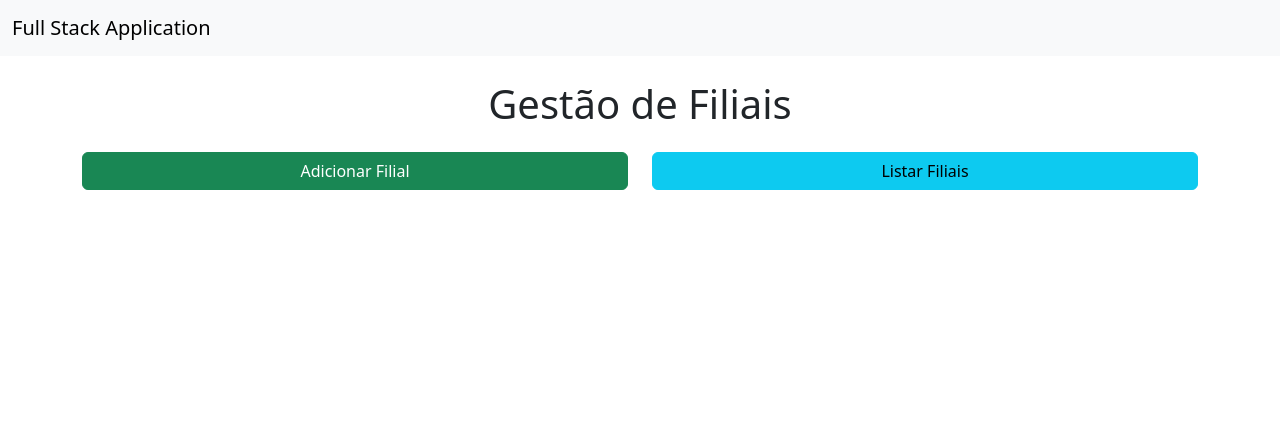
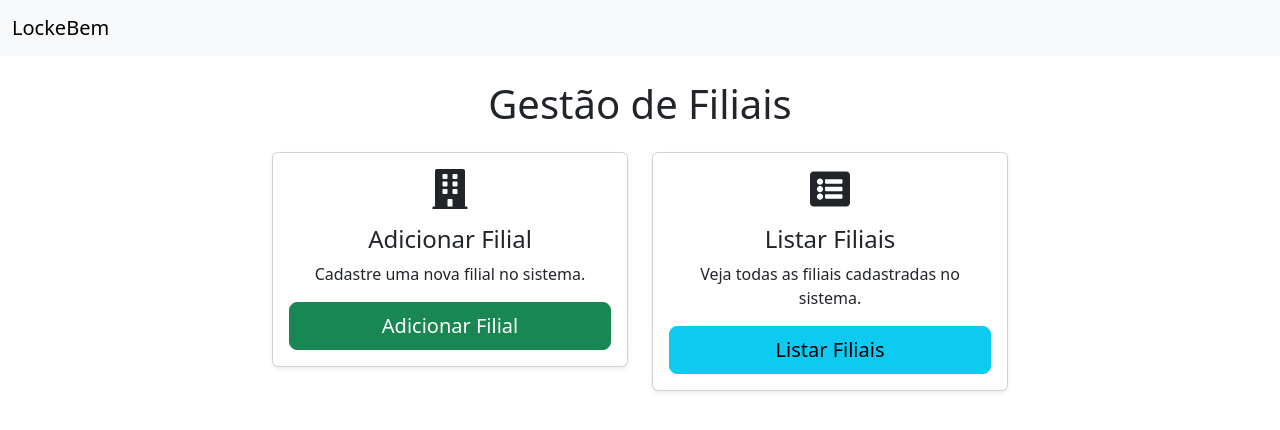
Before and after one commit to Malucoimbr/LockeBemFront, a React (Create React App) app: page /filiais in a window 1280 px wide. Shown: the top 430 px of the page. Built offline with nearby package versions, Linux system fonts and the light colour scheme.

Commit message:
fix: layout dos carros | clientes | filiais

```diff
--- a/package.json
+++ b/package.json
@@ -10,6 +10,7 @@
     "bootstrap": "^5.3.3",
     "react": "^18.3.1",
     "react-dom": "^18.3.1",
+    "react-icons": "^5.3.0",
     "react-router-dom": "^6.27.0",
     "react-scripts": "5.0.1",
     "web-vitals": "^2.1.4"
--- a/src/layout/NavBar.js
+++ b/src/layout/NavBar.js
@@ -25,7 +25,7 @@ export default function NavBar() {
     <div>
       <nav className="navbar navbar-expand-lg bg-body-tertiary">
         <div className="container-fluid">
-          <a className="navbar-brand" href="#">Full Stack Application</a>
+          <a className="navbar-brand" href="#">LockeBem</a>
           <button className="navbar-toggler" type="button" data-bs-toggle="collapse" data-bs-target="#navbarSupportedContent" aria-controls="navbarSupportedContent" aria-expanded="false" aria-label="Toggle navigation">
             <span className="navbar-toggler-icon"></span>
           </button>
--- a/src/pages/Cars.js
+++ b/src/pages/Cars.js
@@ -1,20 +1,31 @@
-// src/pages/Cars.js
 import React from 'react';
 import { Link } from 'react-router-dom';
+import { FaCar, FaListAlt } from 'react-icons/fa';
 
 export default function Cars() {
   return (
-    <div className="container">
+    <div className="container min-vh-100 d-flex flex-column">
       <h1 className="text-center my-4">Gestão de Carros</h1>
-      <div className="row">
-        <div className="col-md-6">
-          <div className="d-grid gap-2">
-            <Link to="/addcar" className="btn btn-success">Adicionar Carro</Link>
+
+      <div className="row justify-content-center">
+        <div className="col-md-4 mb-4">
+          <div className="card shadow-sm">
+            <div className="card-body text-center">
+              <FaCar size={40} className="mb-3" />
+              <h4>Adicionar Carro</h4>
+              <p>Cadastre um novo carro no sistema.</p>
+              <Link to="/addcar" className="btn btn-success btn-lg w-100">Adicionar Carro</Link>
+            </div>
           </div>
         </div>
-        <div className="col-md-6">
-          <div className="d-grid gap-2">
-            <Link to="/listcars" className="btn btn-info">Listar Carros</Link>
+        <div className="col-md-4 mb-4">
+          <div className="card shadow-sm">
+            <div className="card-body text-center">
+              <FaListAlt size={40} className="mb-3" />
+              <h4>Listar Carros</h4>
+              <p>Veja todos os carros cadastrados no sistema.</p>
+              <Link to="/listcars" className="btn btn-info btn-lg w-100">Listar Carros</Link>
+            </div>
           </div>
         </div>
       </div>
--- a/src/pages/Filiais.js
+++ b/src/pages/Filiais.js
@@ -1,20 +1,31 @@
-// src/pages/Filiais.js
 import React from 'react';
 import { Link } from 'react-router-dom';
+import { FaBuilding, FaListAlt } from 'react-icons/fa';
 
 export default function Filiais() {
   return (
-    <div className="container">
+    <div className="container min-vh-100 d-flex flex-column">
       <h1 className="text-center my-4">Gestão de Filiais</h1>
-      <div className="row">
-        <div className="col-md-6">
-          <div className="d-grid gap-2">
-            <Link to="/addfilial" className="btn btn-success">Adicionar Filial</Link>
+
+      <div className="row justify-content-center">
+        <div className="col-md-4 mb-4">
+          <div className="card shadow-sm">
+            <div className="card-body text-center">
+              <FaBuilding size={40} className="mb-3" />
+              <h4>Adicionar Filial</h4>
+              <p>Cadastre uma nova filial no sistema.</p>
+              <Link to="/addfilial" className="btn btn-success btn-lg w-100">Adicionar Filial</Link>
+            </div>
           </div>
         </div>
-        <div className="col-md-6">
-          <div className="d-grid gap-2">
-            <Link to="/listfilial" className="btn btn-info">Listar Filiais</Link>
+        <div className="col-md-4 mb-4">
+          <div className="card shadow-sm">
+            <div className="card-body text-center">
+              <FaListAlt size={40} className="mb-3" />
+              <h4>Listar Filiais</h4>
+              <p>Veja todas as filiais cadastradas no sistema.</p>
+              <Link to="/listfilial" className="btn btn-info btn-lg w-100">Listar Filiais</Link>
+            </div>
           </div>
         </div>
       </div>
--- a/src/pages/Home.js
+++ b/src/pages/Home.js
@@ -1,24 +1,24 @@
-// src/pages/Home.js
 import React from 'react';
 import { Link } from 'react-router-dom';
+import { FaUsers, FaCar, FaBuilding } from 'react-icons/fa';
 
 export default function Home() {
   return (
-    <div className="container">
-      <h1 className="text-center my-4">Bem-vindo ao Sistema de Gestão</h1>
+    <div className="container min-vh-100 d-flex flex-column">
+      <h1 className="text-center my-4 mb-5">Bem-vindo ao Sistema de Gestão</h1>
 
-      <div className="row">
-        {/* Seção de Usuários */}
-        <div className="col-md-4">
-          <h3>Usuários</h3>
-          <p>Gerencie os usuários do sistema.</p>
+      <div className="row justify-content-center">
+        <div className="col-md-4 text-center mb-4">
+          <FaUsers size={50} />
+          <h3>Clientes</h3>
+          <p>Gerencie os clientes no sistema.</p>
           <div className="d-grid gap-2">
-            <Link to="/users" className="btn btn-primary">Gerenciar Usuários</Link>
+            <Link to="/users" className="btn btn-primary">Gerenciar Clientes</Link>
           </div>
         </div>
 
-        {/* Seção de Carros */}
-        <div className="col-md-4">
+        <div className="col-md-4 text-center mb-4">
+          <FaCar size={50} />
           <h3>Carros</h3>
           <p>Gerencie os carros no sistema.</p>
           <div className="d-grid gap-2">
@@ -26,8 +26,8 @@ export default function Home() {
           </div>
         </div>
 
-        {/* Seção de Filiais */}
-        <div className="col-md-4">
+        <div className="col-md-4 text-center mb-4">
+          <FaBuilding size={50} />
           <h3>Filiais</h3>
           <p>Gerencie as filiais do sistema.</p>
           <div className="d-grid gap-2">
--- a/src/pages/Users.js
+++ b/src/pages/Users.js
@@ -1,20 +1,32 @@
-// src/pages/Users.js
 import React from 'react';
 import { Link } from 'react-router-dom';
+import { FaUserPlus, FaListAlt } from 'react-icons/fa';
 
 export default function Users() {
   return (
-    <div className="container">
+    <div className="container min-vh-100 d-flex flex-column">
       <h1 className="text-center my-4">Gestão de Usuários</h1>
-      <div className="row">
-        <div className="col-md-6">
-          <div className="d-grid gap-2">
-            <Link to="/adduser" className="btn btn-success">Adicionar Usuário</Link>
+
+      <div className="row justify-content-center">
+        <div className="col-md-4 mb-4">
+          <div className="card shadow-sm">
+            <div className="card-body text-center">
+              <FaUserPlus size={40} className="mb-3" />
+              <h4>Adicionar Usuário</h4>
+              <p>Adicione um novo usuário ao sistema.</p>
+              <Link to="/adduser" className="btn btn-success btn-lg w-100">Adicionar Usuário</Link>
+            </div>
           </div>
         </div>
-        <div className="col-md-6">
-          <div className="d-grid gap-2">
-            <Link to="/listusers" className="btn btn-info">Listar Usuários</Link>
+
+        <div className="col-md-4 mb-4">
+          <div className="card shadow-sm">
+            <div className="card-body text-center">
+              <FaListAlt size={40} className="mb-3" />
+              <h4>Listar Usuários</h4>
+              <p>Visualize todos os usuários cadastrados no sistema.</p>
+              <Link to="/listusers" className="btn btn-info btn-lg w-100">Listar Usuários</Link>
+            </div>
           </div>
         </div>
       </div>
```
Also changed, not shown: 1 other file (tests, documents, lock files or other folders).
